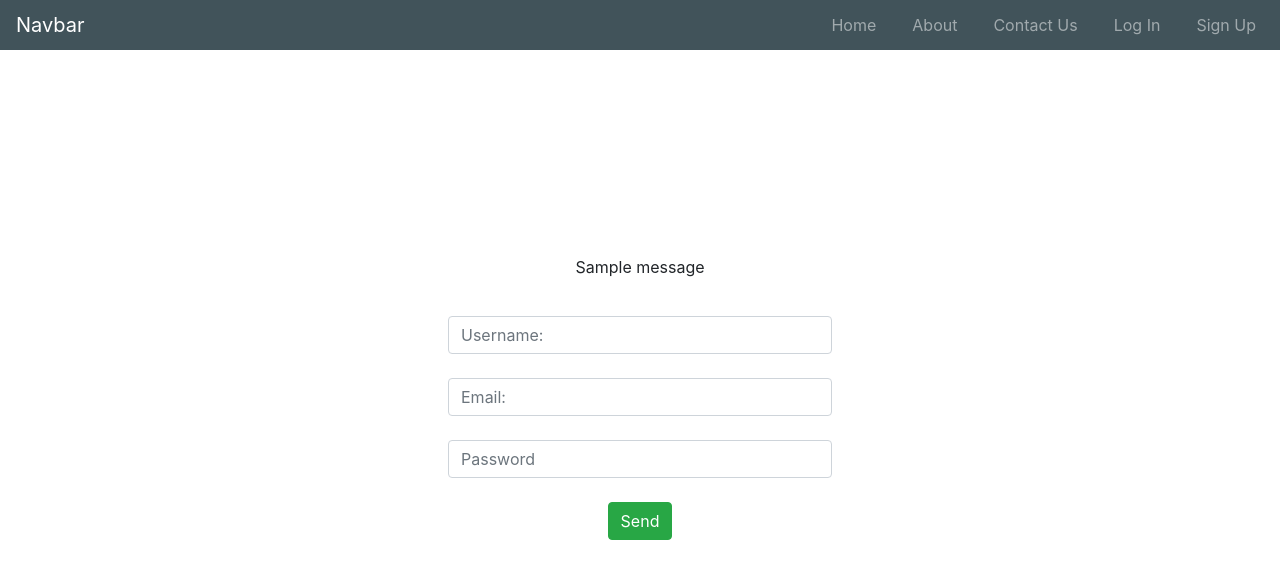
After one commit to 1dlvb/flask-learning, a Flask app: page /login in a window 1280 px wide. The commit adds this page. Shown: the top 579 px of the page. Run offline with Flask 2, Linux system fonts and the light colour scheme; one stand-in notice (Sample message) is shown; some libraries are stand-ins or nearby versions.

Commit message:
Add more pages.

```diff
--- a/main.py
+++ b/main.py
@@ -1,17 +1,68 @@
-from flask import Flask, render_template
+import sqlite3
+import os
+from flask import Flask, render_template, url_for, request, session, redirect, flash, abort
 
 app = Flask(__name__)
 menu = ["Download", "First app", "Contact us"]
+secret_key = 'The most secret key ever'
+app.config['SECRET_KEY'] = secret_key
+
+# vars for html
+success = 'alert-success'
+error = 'alert-danger'
 
 
+# home page
+@app.route('/home')
 @app.route('/')
 def index():
+    print(url_for('index'))
     return render_template("index.html", title='Home')
 
 
+# about page
 @app.route('/about')
 def about():
+    print(url_for('about'))
     return render_template("about.html", title="About", menu=menu)
+
+
+# contact page
+@app.route('/contact', methods=["POST", "GET"])
+def contact():
+    if request.method == "POST":
+        if len(request.form['username']) > 2:
+            flash('Your message has been successfully sent.', category=success)
+        else:
+            flash('Error! Check that the data you entered is correct. ', category=error)
+        print(request.form['username'])
+
+    return render_template("contact.html", title="Contact us")
+
+
+# login page
+@app.route('/login', methods=["POST", "GET"])
+def login():
+    if 'userLogged' in session:
+        return redirect(url_for('profile', username=session['userLogged']))
+    elif request.method == "POST" and (request.form['username'] == 'admin' and request.form['password'] == '123'):
+        session['userLogged'] = request.form['username']
+        return redirect(url_for('profile', username=session['userLogged']))
+    else:
+        return render_template('login.html')
+
+
+# profile page
+@app.route('/profile/<username>')
+def profile(username):
+    if 'userLogged' not in session or session['userLogged'] != username:
+        abort(401)
+    return f"User: {username}"
+
+
+@app.errorhandler(404)
+def page_not_found(error):
+    return render_template('page404.html', title="Page not found"), 404
 
 
 if __name__ == "__main__":
--- /dev/null
+++ b/static/css/style.css
@@ -0,0 +1,62 @@
+body{
+
+}
+
+
+nav{
+	width: 100%;
+	height: 50px;
+	background-color: #41535A;
+	color: #fff;
+	padding: 0;
+	margin: 0;
+
+
+}
+nav li{
+	display: inline;
+	float: left;
+	list-style-type: none;
+	margin-left: 20px;
+
+
+}
+
+li a{
+	display: block;
+	text-decoration: none;
+	text-align: center;
+	padding: auto;
+
+}
+.nav.navbar-nav.navbar-right li a {
+    color: #fff;
+}
+
+.nav-link:hover{
+	border-bottom: 1px solid #38A9D6;
+	border-spacing: 1px;
+	border-radius: 2px;
+}
+.center {
+  position: absolute;
+  left: 0;
+  right: 0;
+  margin: auto;
+}
+.form-vert{
+	display: block;
+	width: 30%;
+	height: 30%;
+	margin-top: 15%;
+	margin-left: auto;
+	margin-right: auto;
+}
+.er404{
+	width: 20%;
+	margin-top: 2%;
+	margin-left: 5%;
+}
+.er404 p{
+	margin-top: 25px;
+}
--- a/templates/about.html
+++ b/templates/about.html
@@ -2,7 +2,7 @@
 
 {% block content %}
     {{super() }}
-    <p>About page</p>
+    <h1>About page</h1>
     <ul>
         {% for m in menu %}
         <li>{{m}}</li>
--- a/templates/base.html
+++ b/templates/base.html
@@ -1,7 +1,12 @@
 <!DOCTYPE html>
 <html lang="en">
 <head>
+    <link rel="stylesheet" href="https://stackpath.bootstrapcdn.com/bootstrap/4.5.2/css/bootstrap.min.css"
+      integrity="sha384-JcKb8q3iqJ61gNV9KGb8thSsNjpSL0n8PARn9HuZOnIxN0hoP+VmmDGMN5t9UJ0Z" crossorigin="anonymous">
+    <link rel="stylesheet" type="text/css" href="{{ url_for('static', filename='css/style.css') }}">
+
     <meta charset="UTF-8">
+
     {%  block title %}
         {% if title %}
             <title>Flask - {{title}}</title>
@@ -12,11 +17,36 @@
 </head>
 <body>
     {% block content %}
-        {% if title %}
-            <h1>Flask - {{title}}</h1>
-        {% else %}
-            <h1>About Flask</h1>
-        {% endif %}
+     <div class="container-fluid no-padding">
+         <div class="row">
+            <nav class="navbar navbar-expand-lg navbar-dark">
+                <a class="navbar-brand" href="home">Navbar</a>
+
+                <div class="collapse navbar-collapse " id="navbarSupportedContent">
+                    <ul class="navbar-nav ml-auto">
+                        <li class="nav-item">
+                            <a class="nav-link" href="home">Home</a>
+                        </li>
+
+                        <li class="nav-item">
+                            <a class="nav-link" href="about">About</a>
+                        </li>
+
+                        <li class="nav-item">
+                            <a class="nav-link" href="contact">Contact Us</a>
+                        </li>
+                         <li class="nav-item">
+                            <a class="nav-link" href="login">Log In</a>
+                        </li>
+                         <li class="nav-item">
+                            <a class="nav-link" href="signup">Sign Up</a>
+                        </li>
+                    </ul>
+                </div>
+            </nav>
+        </div>
+
+    </div>
     {% endblock %}
 
 </body>
--- a/templates/index.html
+++ b/templates/index.html
@@ -2,6 +2,6 @@
 
 {% block content %}
     {{ super() }}
-    <p>Home page</p>
 
+        <h1>Home page</h1>
 {% endblock %}
--- /dev/null
+++ b/templates/login.html
@@ -0,0 +1,19 @@
+{% extends 'base.html' %}
+
+{% block content %}
+{{ super() }}
+
+<form action="/login" method="post" class="center" >
+    <div class="form-group row form-vert  text-center" >
+        {% for cat, msg in get_flashed_messages(True) %}
+           <div class="alert {{cat}}">{{msg}}</div>
+        {% endfor %}
+        <input class="form-control mt-4" type="text" name="username" value="" placeholder="Username:" required>
+        <input class="form-control mt-4" type="email" name="email" value="" placeholder="Email:" required>
+        <input class="form-control mt-4" type="password" name="password" value="" placeholder="Password" required>
+
+        <button class="btn btn-success mt-4 justify-content-center" type="submit">Send</button>
+    </div>
+</form>
+
+{% endblock %}
```
Also changed, not shown: templates/contact.html (added, +19 -0 lines), templates/page404.html (added, +9 -0 lines).
